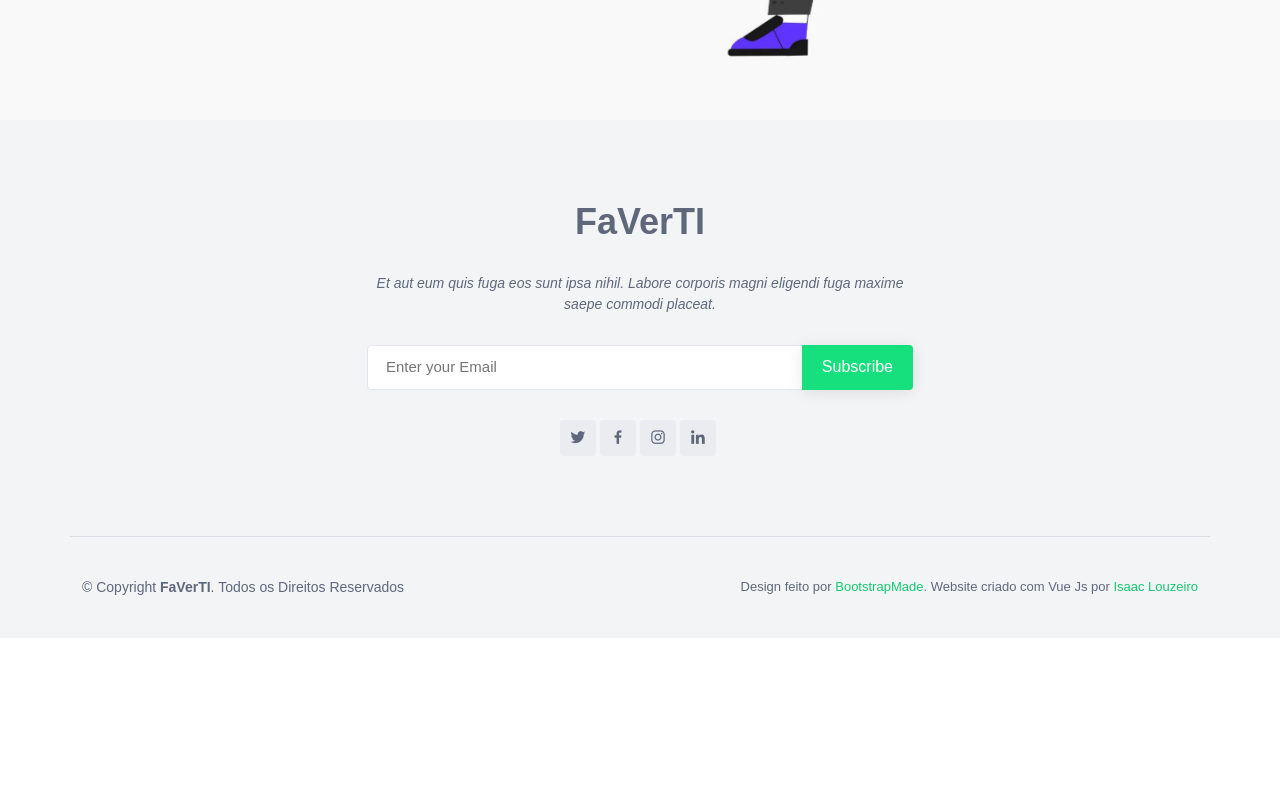
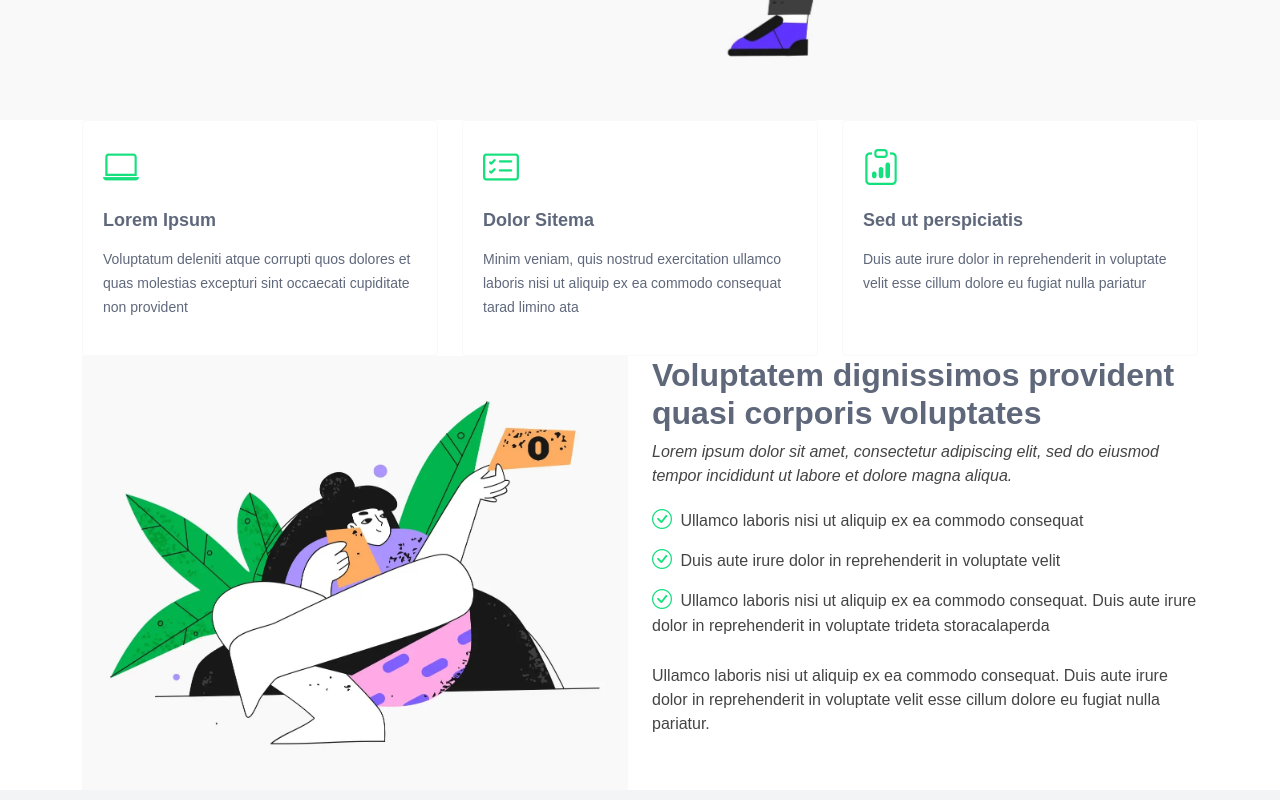
Before and after one commit to IsaacLouzeiro/faverti, a Vue app: page / in a window 1280 px wide. Shown: the part 520-1320 px from the top of the page. Before the commit the page ends 1158 px from the top, so only its background shows below. Built offline with nearby package versions, Linux system fonts and the light colour scheme.

Commit message:
Criando componente informacao (sobre TI verde)

```diff
--- /dev/null
+++ b/src/components/InfoSection.vue
@@ -0,0 +1,139 @@
+<template>
+    <!-- ======= Green IT Section ======= -->
+    <section id="green-it" class="green-it">
+        <div class="container">
+            <div class="row">
+                <div class="col-lg-4 col-md-6">
+                    <div class="icon-box">
+                        <div class="icon"><i class="bi bi-laptop"></i></div>
+                        <h4 class="title"><a href="">Lorem Ipsum</a></h4>
+                        <p class="description">Voluptatum deleniti atque corrupti quos dolores et quas molestias excepturi sint occaecati cupiditate non provident</p>
+                    </div>
+                </div>
+                <div class="col-lg-4 col-md-6 mt-4 mt-md-0">
+                    <div class="icon-box">
+                        <div class="icon"><i class="bi bi-card-checklist"></i></div>
+                        <h4 class="title"><a href="">Dolor Sitema</a></h4>
+                        <p class="description">Minim veniam, quis nostrud exercitation ullamco laboris nisi ut aliquip ex ea commodo consequat tarad limino ata</p>
+                    </div>
+                </div>
+                <div class="col-lg-4 col-md-6 mt-4 mt-lg-0">
+                    <div class="icon-box">
+                        <div class="icon"><i class="bi bi-clipboard-data"></i></div>
+                        <h4 class="title"><a href="">Sed ut perspiciatis</a></h4>
+                        <p class="description">Duis aute irure dolor in reprehenderit in voluptate velit esse cillum dolore eu fugiat nulla pariatur</p>
+                    </div>
+                </div>
+            </div>
+        </div>
+    </section><!-- End Green IT Section -->
+
+    <!-- ======= Info Section ======= -->
+    <section id="info" class="info">
+        <div class="container">
+
+            <div class="row">
+                <div class="col-lg-6">
+                    <img src="../assets/img/infoGirl.jpg" class="img-fluid" alt="">
+                </div>
+                <div class="col-lg-6 pt-4 pt-lg-0 content">
+                    <h3>Voluptatem dignissimos provident quasi corporis voluptates</h3>
+                    <p class="fst-italic">
+                    Lorem ipsum dolor sit amet, consectetur adipiscing elit, sed do eiusmod tempor incididunt ut labore et dolore
+                    magna aliqua.
+                    </p>
+                    <ul>
+                    <li><i class="bi bi-check-circle"></i> Ullamco laboris nisi ut aliquip ex ea commodo consequat</li>
+                    <li><i class="bi bi-check-circle"></i> Duis aute irure dolor in reprehenderit in voluptate velit</li>
+                    <li><i class="bi bi-check-circle"></i> Ullamco laboris nisi ut aliquip ex ea commodo consequat. Duis aute irure dolor in reprehenderit in voluptate trideta storacalaperda</li>
+                    </ul>
+                    <p>
+                    Ullamco laboris nisi ut aliquip ex ea commodo consequat. Duis aute irure dolor in reprehenderit in voluptate
+                    velit esse cillum dolore eu fugiat nulla pariatur.
+                    </p>
+                </div>
+            </div>
+
+        </div>
+    </section><!-- End Info Section -->
+</template>
+
+<style scoped>
+/*--------------------------------------------------------------
+# Green IT
+--------------------------------------------------------------*/
+.green-it {
+  padding: 0;
+}
+
+.green-it .icon-box {
+  padding: 20px;
+  color: #5f687b;
+  background: #fff;
+  border-radius: 4px;
+  border: 1px solid #f9f9fa;
+  transition: 0.3s;
+  height: 100%;
+}
+
+.green-it .icon {
+  margin: 0 0 15px 0;
+}
+
+.green-it .icon i {
+  color: #16df7e;
+  font-size: 36px;
+}
+
+.green-it .title {
+  font-weight: 600;
+  margin-bottom: 15px;
+  font-size: 18px;
+}
+
+.green-it .title a {
+  color: #5f687b;
+  transition: 0.3s;
+}
+
+.green-it .icon-box:hover {
+  border-color: #fff;
+}
+
+.green-it .icon-box:hover .title a {
+  color: #16df7e;
+}
+
+.green-it .description {
+  line-height: 24px;
+  font-size: 14px;
+}
+
+/*--------------------------------------------------------------
+# info
+--------------------------------------------------------------*/
+.info .content h3 {
+  font-weight: 700;
+  font-size: 32px;
+  color: #5f687b;
+}
+
+.info .content ul {
+  list-style: none;
+  padding: 0;
+}
+
+.info .content ul li {
+  padding-bottom: 10px;
+}
+
+.info .content ul i {
+  font-size: 20px;
+  padding-right: 4px;
+  color: #16df7e;
+}
+
+.info .content p:last-child {
+  margin-bottom: 0;
+}
+</style>
--- a/src/views/HomeView.vue
+++ b/src/views/HomeView.vue
@@ -1,11 +1,11 @@
 <script setup>
   import HeroSection from '../components/HeroSection.vue';
+  import InfoSection from '../components/InfoSection.vue';
 </script>
 
 <template>
   <HeroSection />
-
   <main>
-    <!-- <h1>aaa</h1> -->
+    <InfoSection />
   </main>
 </template>
```
Also changed, not shown: src/assets/img/infoGirl.jpg (added).
